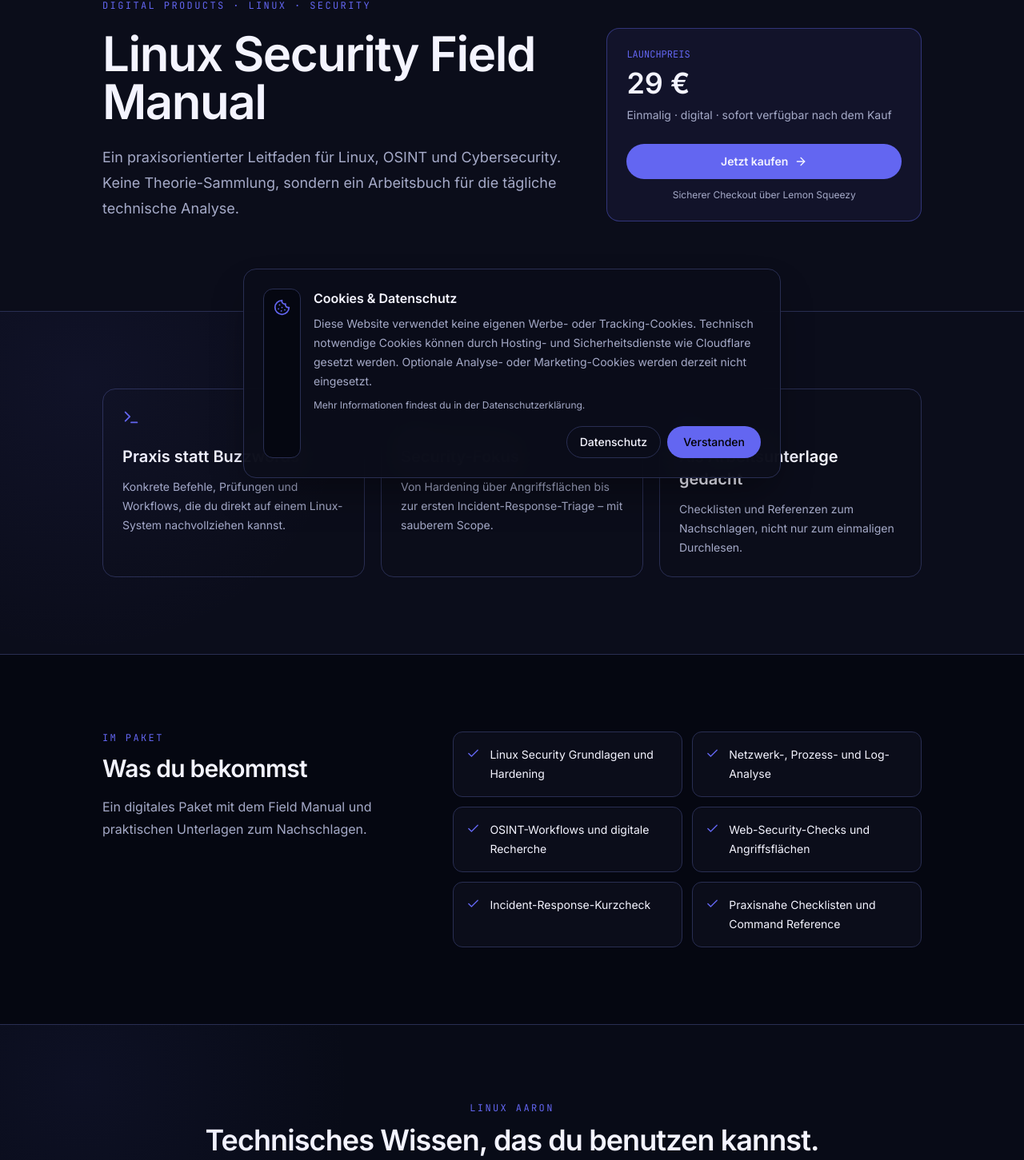
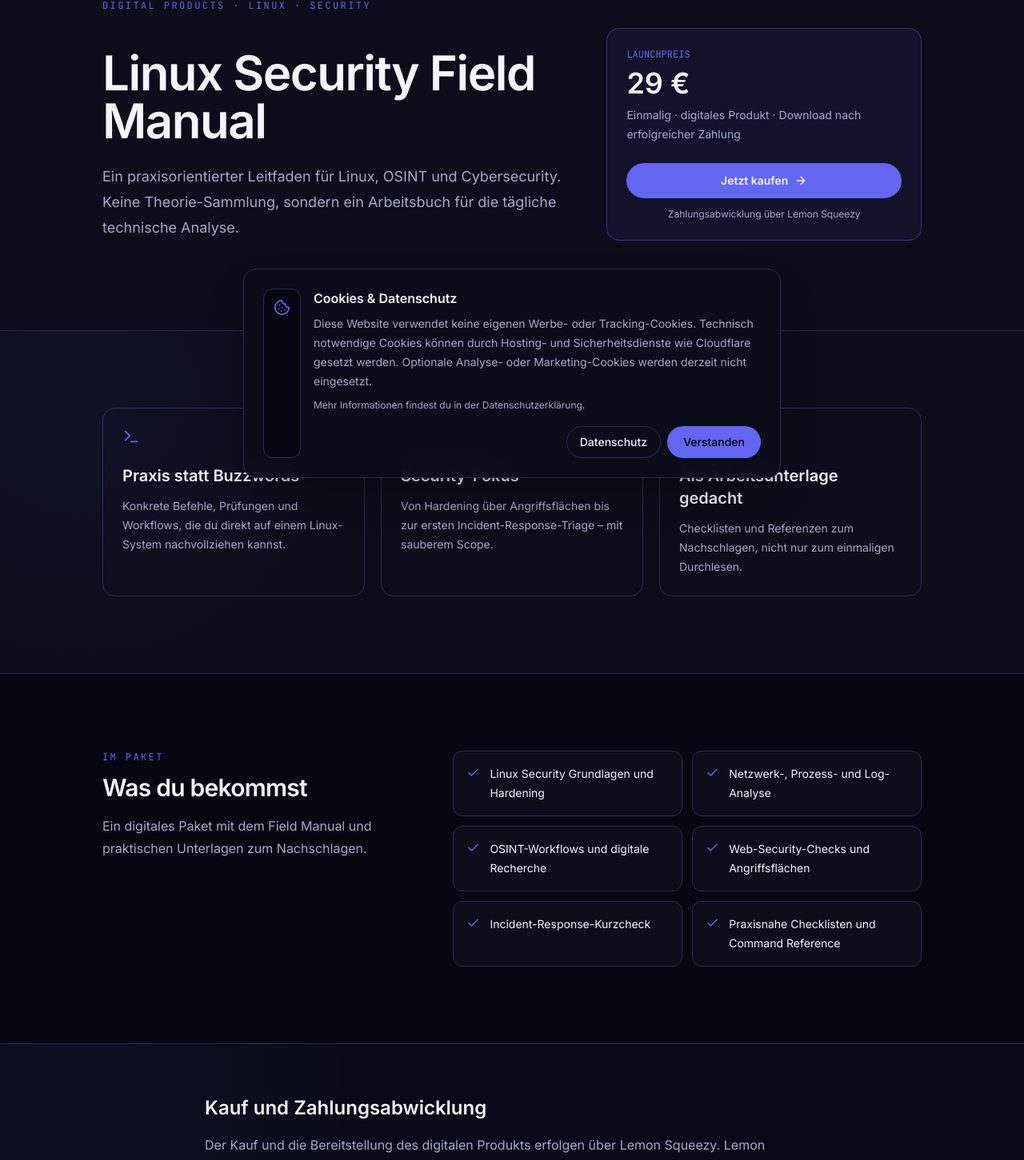
Before and after one commit to aaron0sec/webseite, a Next.js app: page /shop in a window 1280 px wide. Shown: the part 178-1629 px from the top of the page at 80% size. Built offline with nearby package versions, Linux system fonts and the light colour scheme.

Commit message:
feat: clarify digital purchase and payment provider

```diff
--- a/src/app/shop/page.tsx
+++ b/src/app/shop/page.tsx
@@ -31,9 +31,9 @@ export default function ShopPage() {
             <div className="rounded-2xl border border-[var(--accent)]/40 bg-[var(--accent)]/8 p-6">
               <p className="font-mono text-xs text-[var(--accent)]">LAUNCHPREIS</p>
               <p className="mt-2 text-4xl font-semibold">29 €</p>
-              <p className="mt-2 text-sm leading-6 text-[var(--muted)]">Einmalig · digital · sofort verfügbar nach dem Kauf</p>
+              <p className="mt-2 text-sm leading-6 text-[var(--muted)]">Einmalig · digitales Produkt · Download nach erfolgreicher Zahlung</p>
               <a href={checkoutUrl} target="_blank" rel="noopener noreferrer" className="mt-6 inline-flex min-h-11 w-full items-center justify-center gap-2 rounded-full bg-[var(--accent)] px-5 py-3 text-sm font-semibold text-black transition hover:brightness-110">Jetzt kaufen <ArrowRight size={16} /></a>
-              <p className="mt-3 text-center text-xs text-[var(--muted)]">Sicherer Checkout über Lemon Squeezy</p>
+              <p className="mt-3 text-center text-xs text-[var(--muted)]">Zahlungsabwicklung über Lemon Squeezy</p>
             </div>
           </div>
         </div>
@@ -53,6 +53,8 @@ export default function ShopPage() {
         <div className="container max-w-5xl grid gap-12 lg:grid-cols-[.8fr_1.2fr]"><div><p className="font-mono text-xs tracking-[0.2em] text-[var(--accent)]">IM PAKET</p><h2 className="mt-3 text-3xl font-semibold tracking-tight">Was du bekommst</h2><p className="mt-4 leading-7 text-[var(--muted)]">Ein digitales Paket mit dem Field Manual und praktischen Unterlagen zum Nachschlagen.</p></div><ul className="grid gap-3 sm:grid-cols-2">{contents.map((item) => <li key={item} className="flex gap-3 rounded-xl border border-[var(--border)] bg-[var(--surface)] p-4 text-sm leading-6"><Check className="mt-0.5 shrink-0 text-[var(--accent)]" size={17} /><span>{item}</span></li>)}</ul></div>
       </section>
 
+      <section className="border-b border-[var(--border)] py-16"><div className="container max-w-3xl"><h2 className="text-2xl font-semibold">Kauf und Zahlungsabwicklung</h2><p className="mt-4 leading-7 text-[var(--muted)]">Der Kauf und die Bereitstellung des digitalen Produkts erfolgen über Lemon Squeezy. Lemon Squeezy tritt bei den Verkäufen als Merchant of Record auf und übernimmt die Zahlungsabwicklung sowie die Abwicklung von Umsatzsteuer/VAT im Rahmen seines Dienstes.</p><p className="mt-3 text-sm leading-6 text-[var(--muted)]">Weitere Informationen zur Verarbeitung personenbezogener Daten findest du in der <a className="text-[var(--accent)] underline" href="/datenschutz">Datenschutzerklärung</a>.</p></div></section>
+
       <section className="py-20 sm:py-24"><div className="container max-w-3xl text-center"><p className="font-mono text-xs tracking-[0.2em] text-[var(--accent)]">LINUX AARON</p><h2 className="mt-3 text-3xl font-semibold tracking-tight sm:text-4xl">Technisches Wissen, das du benutzen kannst.</h2><p className="mx-auto mt-5 max-w-2xl leading-7 text-[var(--muted)]">Der Field Manual ist der erste Schritt. Weitere Security-Ressourcen und Bundles folgen.</p><a href="/newsletter" className="mt-8 inline-flex items-center gap-2 text-sm font-medium text-[var(--accent)]">Über neue Produkte informiert werden <ArrowRight size={15} /></a></div></section>
     </main>
   );
```
